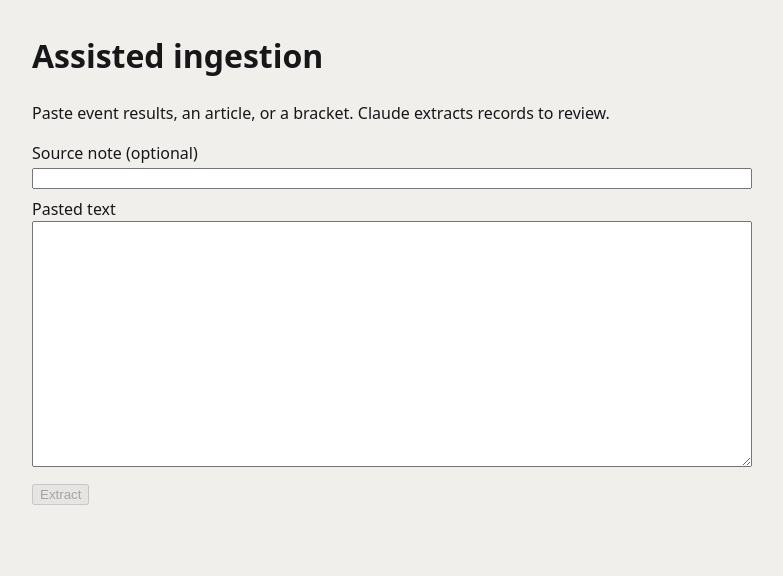
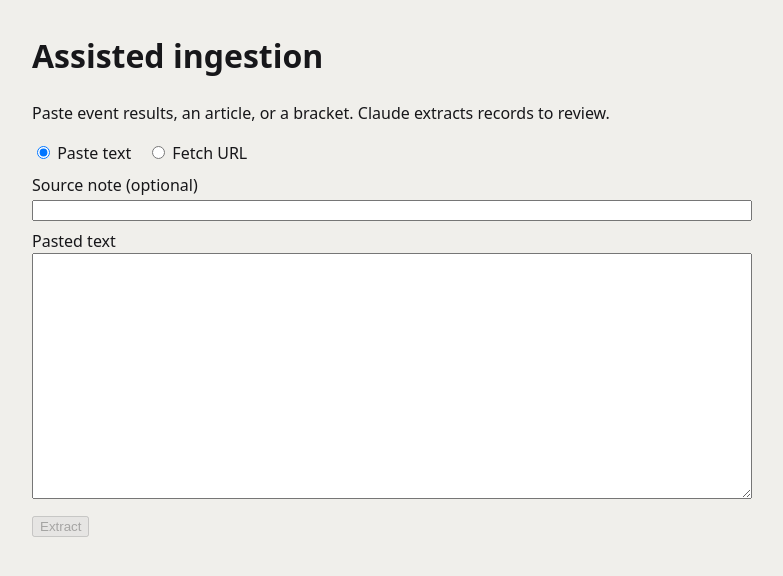
Before and after one commit to riddagit/grappledex, a Next.js app: page /admin/ingest in a window 1280 px wide. Shown: the top 576 px of the page, without its empty margins (248-1031 px from the left). Built offline with nearby package versions, Linux system fonts and the light colour scheme.

Commit message:
feat(ingest): add Paste/Fetch-URL toggle to the ingest form
Co-Authored-By: Claude Opus 4.8 <noreply@anthropic.com>

```diff
--- a/src/app/admin/ingest/ingest-form.tsx
+++ b/src/app/admin/ingest/ingest-form.tsx
@@ -2,27 +2,37 @@
 import { useState } from "react";
 import { useRouter } from "next/navigation";
 
+type Mode = "text" | "url";
+
 export function IngestForm() {
   const router = useRouter();
+  const [mode, setMode] = useState<Mode>("text");
   const [sourceText, setSourceText] = useState("");
+  const [sourceUrl, setSourceUrl] = useState("");
   const [sourceNote, setSourceNote] = useState("");
   const [busy, setBusy] = useState(false);
   const [error, setError] = useState<string | null>(null);
 
+  const ready = mode === "text" ? sourceText.trim().length > 0 : sourceUrl.trim().length > 0;
+
   async function submit(e: React.FormEvent) {
     e.preventDefault();
-    if (!sourceText.trim()) return;
+    if (!ready) return;
     setBusy(true);
     setError(null);
+    const payload =
+      mode === "text"
+        ? { sourceText, sourceNote: sourceNote || undefined }
+        : { sourceUrl: sourceUrl.trim(), sourceNote: sourceNote || undefined };
     const res = await fetch("/api/admin/ingest", {
       method: "POST",
       headers: { "content-type": "application/json" },
-      body: JSON.stringify({ sourceText, sourceNote: sourceNote || undefined }),
+      body: JSON.stringify(payload),
     });
     setBusy(false);
     const data = await res.json();
     if (!res.ok) {
-      setError(data?.batch?.error ?? "Extraction failed");
+      setError(data?.error?.toString?.() ?? data?.batch?.error ?? "Extraction failed");
       return;
     }
     router.push(`/admin/ingest/${data.batch.id}`);
@@ -30,10 +40,33 @@ export function IngestForm() {
 
   return (
     <form onSubmit={submit}>
+      <div style={{ display: "flex", gap: 16, margin: "8px 0" }}>
+        <label>
+          <input
+            type="radio"
+            name="mode"
+            checked={mode === "text"}
+            onChange={() => setMode("text")}
+          />{" "}
+          Paste text
+        </label>
+        <label>
+          <input
+            type="radio"
+            name="mode"
+            checked={mode === "url"}
+            onChange={() => setMode("url")}
+          />{" "}
+          Fetch URL
+        </label>
+      </div>
+
       <label style={{ display: "block", margin: "8px 0" }}>
         Source note (optional)
         <input value={sourceNote} onChange={(e) => setSourceNote(e.target.value)} style={{ width: "100%" }} />
       </label>
+
+      {mode === "text" ? (
         <label style={{ display: "block", margin: "8px 0" }}>
           Pasted text
           <textarea
@@ -43,8 +76,21 @@ export function IngestForm() {
             style={{ width: "100%" }}
           />
         </label>
-      <button type="submit" disabled={busy || !sourceText.trim()}>
-        {busy ? "Extracting…" : "Extract"}
+      ) : (
+        <label style={{ display: "block", margin: "8px 0" }}>
+          Source URL
+          <input
+            type="url"
+            value={sourceUrl}
+            onChange={(e) => setSourceUrl(e.target.value)}
+            placeholder="https://…"
+            style={{ width: "100%" }}
+          />
+        </label>
+      )}
+
+      <button type="submit" disabled={busy || !ready}>
+        {busy ? (mode === "url" ? "Fetching…" : "Extracting…") : "Extract"}
       </button>
       {error && <p style={{ color: "#c00" }}>{error}</p>}
     </form>
```
Lines whose indentation alone changed are shown as unchanged.
